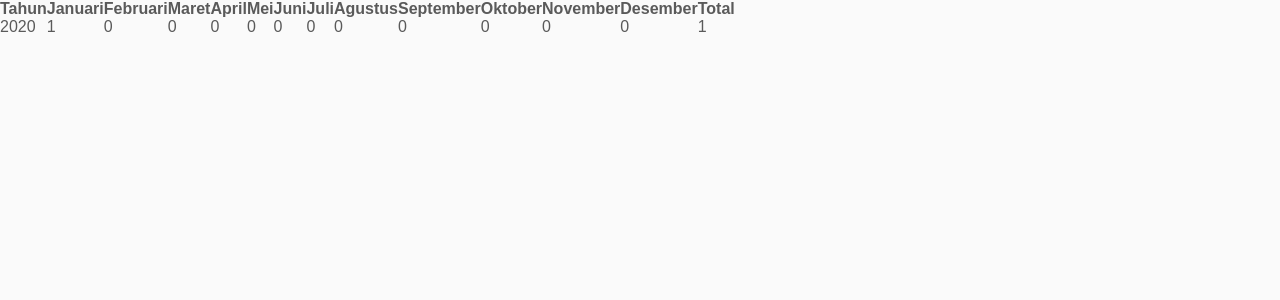
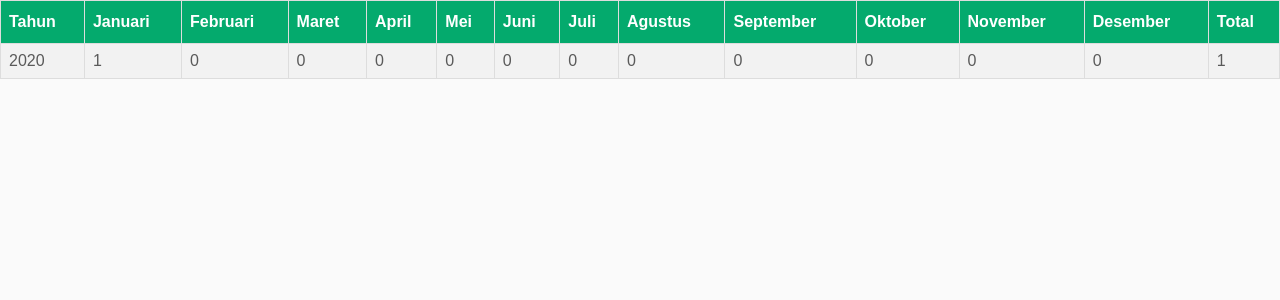
Before and after one commit to kiyu-ar/akpus, a CodeIgniter app: page /akpus/pemustaka/sirkulasi_total in a window 1280 px wide. Shown: the top 300 px of the page. Run offline with CodeIgniter, Linux system fonts and the light colour scheme; tables that the repository leaves empty or names only in its code hold one stand-in row (values such as "Sample post").

Commit message:
ubah tema ke themed

```diff
--- a/application/views/pemustaka/iframe_mandiri_prodi.php
+++ b/application/views/pemustaka/iframe_mandiri_prodi.php
@@ -9,7 +9,7 @@
     if(empty($mandiri_p)){
         echo "<h4 style='background:cyan'>pilih fakultas dan prodi<h4>";
     }else{?>
-        <table id="customers">
+        <table id="themed">
         <tr>
             <th>Tahun</th>
             <th>Januari</th>
--- a/application/views/pemustaka/iframe_mandiri_total.php
+++ b/application/views/pemustaka/iframe_mandiri_total.php
@@ -5,7 +5,7 @@
 	<link rel="stylesheet" href="<?php echo base_url() ?>assets/css/custom.css">
 </head>
 <div>
-    <table id="customers">
+    <table id="themed">
             <tr>
                 <th>Tahun</th>
                 <th>Januari</th>
--- a/application/views/pemustaka/iframe_sirkulasi_prodi.php
+++ b/application/views/pemustaka/iframe_sirkulasi_prodi.php
@@ -9,7 +9,7 @@
     if(empty($sirkulasi_p)){
         echo "<h4 style='background:cyan'>pilih fakultas dan prodi<h4>";
     }else{?>
-    <table id="customers">
+    <table id="themed">
         <tr>
             <th>Tahun</th>
             <th>Januari</th>
--- a/application/views/pemustaka/iframe_sirkulasi_total.php
+++ b/application/views/pemustaka/iframe_sirkulasi_total.php
@@ -5,7 +5,7 @@
 	<link rel="stylesheet" href="<?php echo base_url() ?>assets/css/custom.css">
 </head>
 <div>
-    <table id="customers">
+    <table id="themed">
             <tr>
                 <th>Tahun</th>
                 <th>Januari</th>
```
